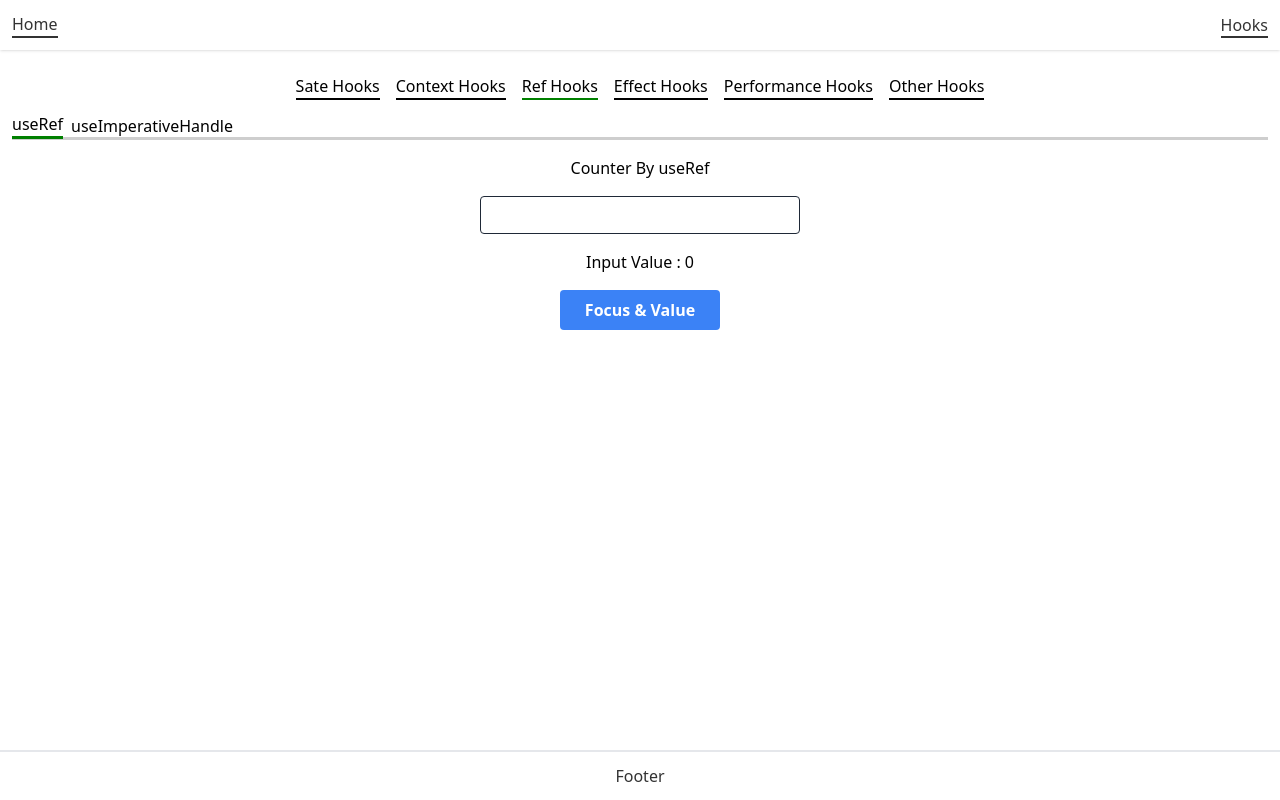
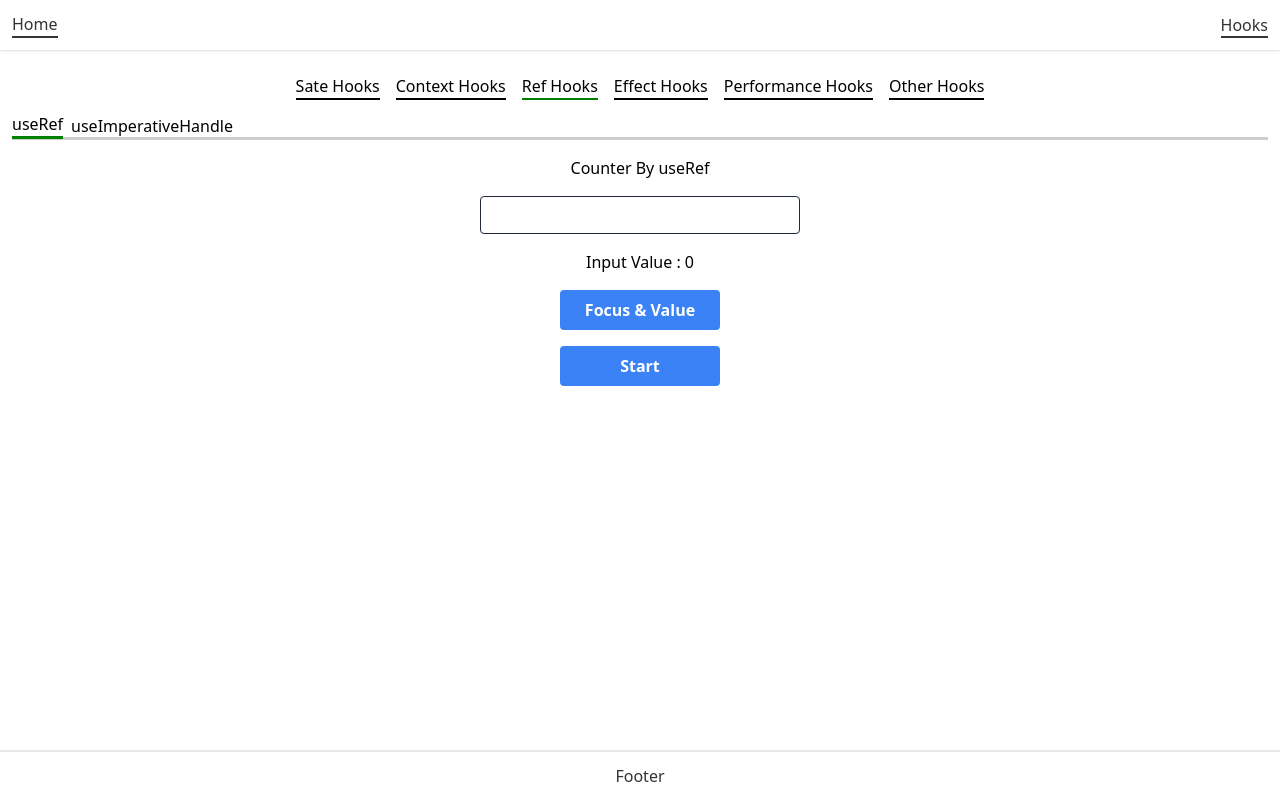
Before and after one commit to tareqnmd/next-basic, a Next.js app: page /default-hooks/ref-hooks in a window 1280 px wide. Built offline with nearby package versions, Linux system fonts and the light colour scheme.

Commit message:
ref event

```diff
--- a/components/default-hooks/ref-hooks/UseRefHook.tsx
+++ b/components/default-hooks/ref-hooks/UseRefHook.tsx
@@ -3,10 +3,19 @@ import { useRef, useState } from 'react';
 export default function UseRefHooks() {
 	const inputRef: { current: any } = useRef('');
 	const [value, setValue] = useState(0);
+	const [playing, setPlaying] = useState(false);
 
 	function handleClick() {
 		setValue(inputRef.current.value ?? '');
 		inputRef?.current?.focus();
+	}
+
+	function handleStart() {
+		setPlaying(true);
+	}
+
+	function handleStop() {
+		setPlaying(false);
 	}
 
 	return (
@@ -17,6 +26,12 @@ export default function UseRefHooks() {
 			<button className="btn-basic" onClick={handleClick}>
 				Focus & Value
 			</button>
+			<button
+				className={playing ? 'btn-danger my-4' : 'btn-basic my-4'}
+				onClick={playing ? handleStop : handleStart}
+			>
+				{playing ? 'Stop' : 'Start'}
+			</button>
 		</div>
 	);
 }
```
